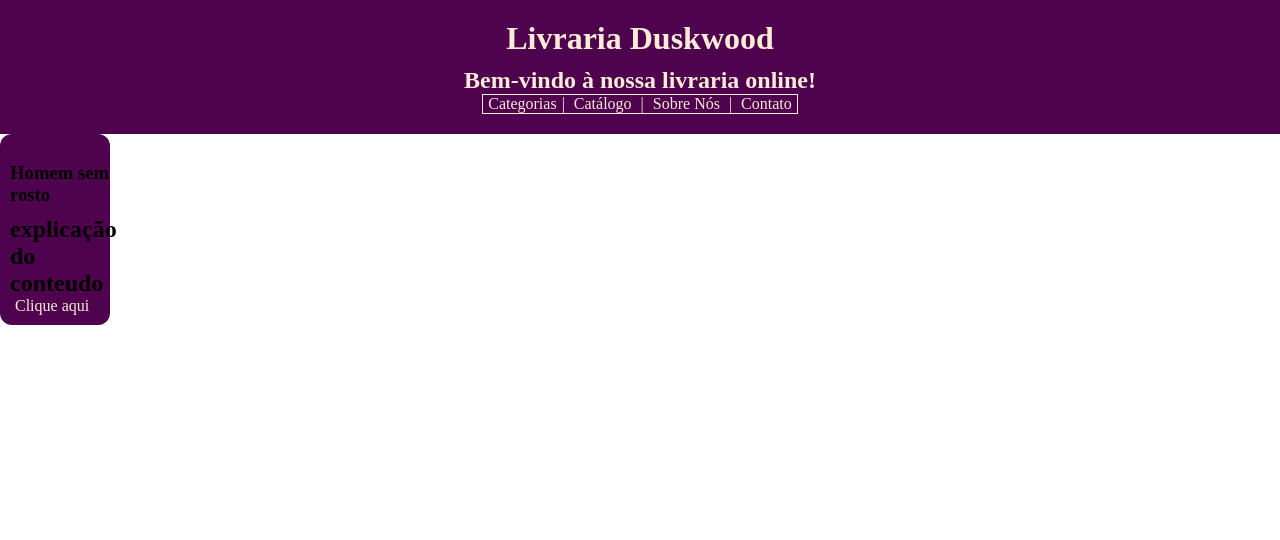
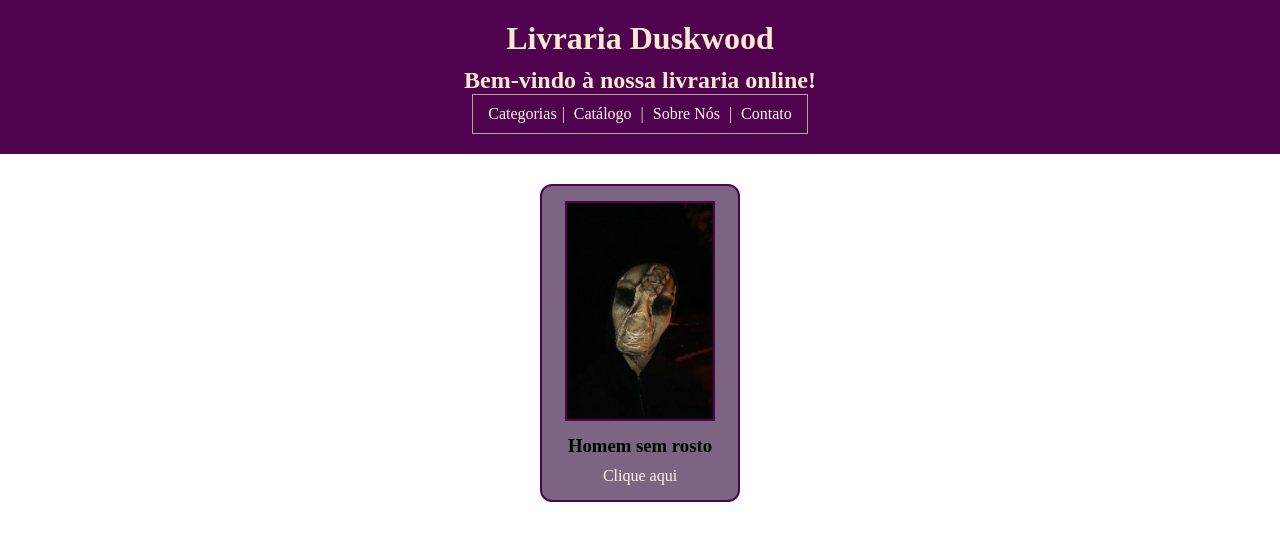
Before and after one commit to leticiahardtlz/site.livro, a plain HTML site: page index.html in a window 1280 px wide. Drawn offline with Linux system fonts and the light colour scheme.

Commit message:
homem sem rosto

```diff
--- a/index.html
+++ b/index.html
@@ -22,9 +22,10 @@
     <main>
         <section id="produtos">
             <article class="card">
-                <img src="" alt="">
+                 <img src="imagens/homemsemrosto.jpg" alt="Capa do livro Homem sem rosto">
+
                 <h1>Homem sem rosto</h1>
-                <h2>explicação do conteudo </h2>
+
                 <a href="">Clique aqui</a>
 
             </article>
--- a/style.css
+++ b/style.css
@@ -1,61 +1,60 @@
-*{
-     margin : 0;
+* {
+    margin: 0;
+    box-sizing: border-box;
 }
 
 header {
-    background-color:  rgb(79, 3, 79);
-    color:antiquewhite;
+    background-color: rgb(79, 3, 79);
+    color: rgb(253, 233, 208);
     padding: 20px 0;
     display: flex;
     flex-direction: column;
     align-items: center;
 }
 
-h1{
-    margin-bottom : 10px;
+h1 {
+    margin-bottom: 10px;
 }
 
-h3{
-    margin-bottom : 20px;
+h3 {
+    margin-bottom: 20px;
 }
 
-a{
-    color:antiquewhite;
+a {
+    color: rgb(255, 244, 230);
     text-decoration: none;
     margin: 0 5px;
 }
 
-a:hover{
+a:hover {
     color: rgb(238, 186, 247);
 }
 
-nav{
-    border: 1px solid antiquewhite;
-    padding: 0 10px;
-
+nav {
+    border: 1px solid rgb(186, 166, 139);
+    padding: 10px;
 }
 
-nav{
-    border: 1px solid antiquewhite;
-    padding: 0.10px;
-
-    img.card{
-        width: 100%;
-        border: 2px solid rgb(79, 3, 79);
-    }
-
-    .card{
-        width: 300px;
-        border: 2px solid rgb(79, 3, 79);
-    }
+#produtos {
+    display: flex;
+    flex-wrap: wrap;
+    gap: 20px;
+    padding: 30px;
+    justify-content: center;
+}
+.card {
+    width: 200px;
+    border: 2px solid rgb(79, 3, 79);
+    text-align: center;
+    padding: 15px;
+    border-radius: 12px;
+    background-color: rgb(124, 100, 131);
 }
 
-#produtos{
-    display: flex;
-    background-color: rgb(79, 3, 79);
-    width: 90px;
-    margin-top: 10px auto;
-    padding: 10px;
-    gap: 10px;
-    border-radius: 12px;
+.card img {
+    width: 150px;
+    height: 220px;
+    object-fit: cover;
+    border: 2px solid rgb(79, 3, 79);
+    margin-bottom: 10px;
 }
```
Also changed, not shown: imagens/homemsemrosto.jpg (added).
